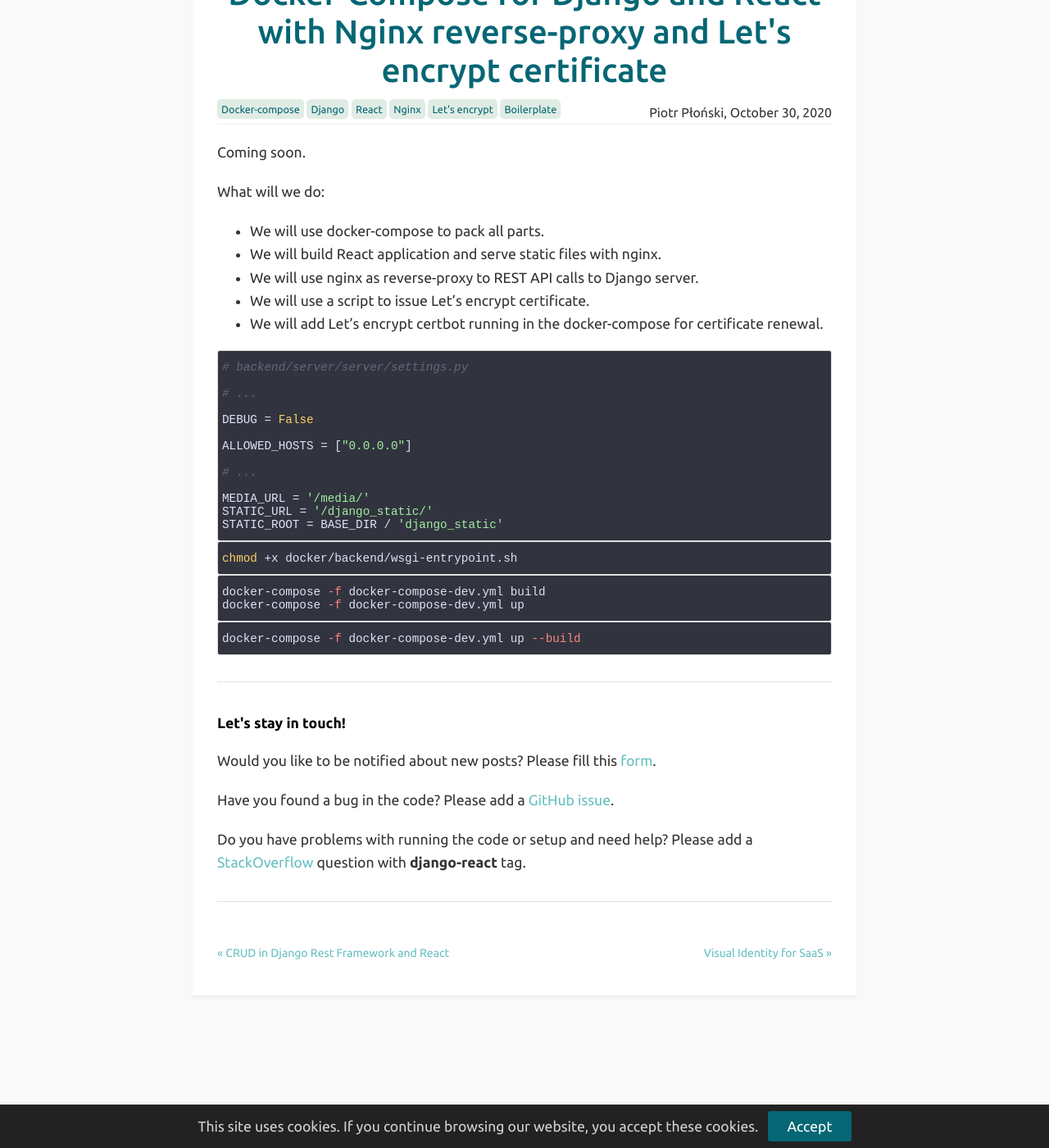
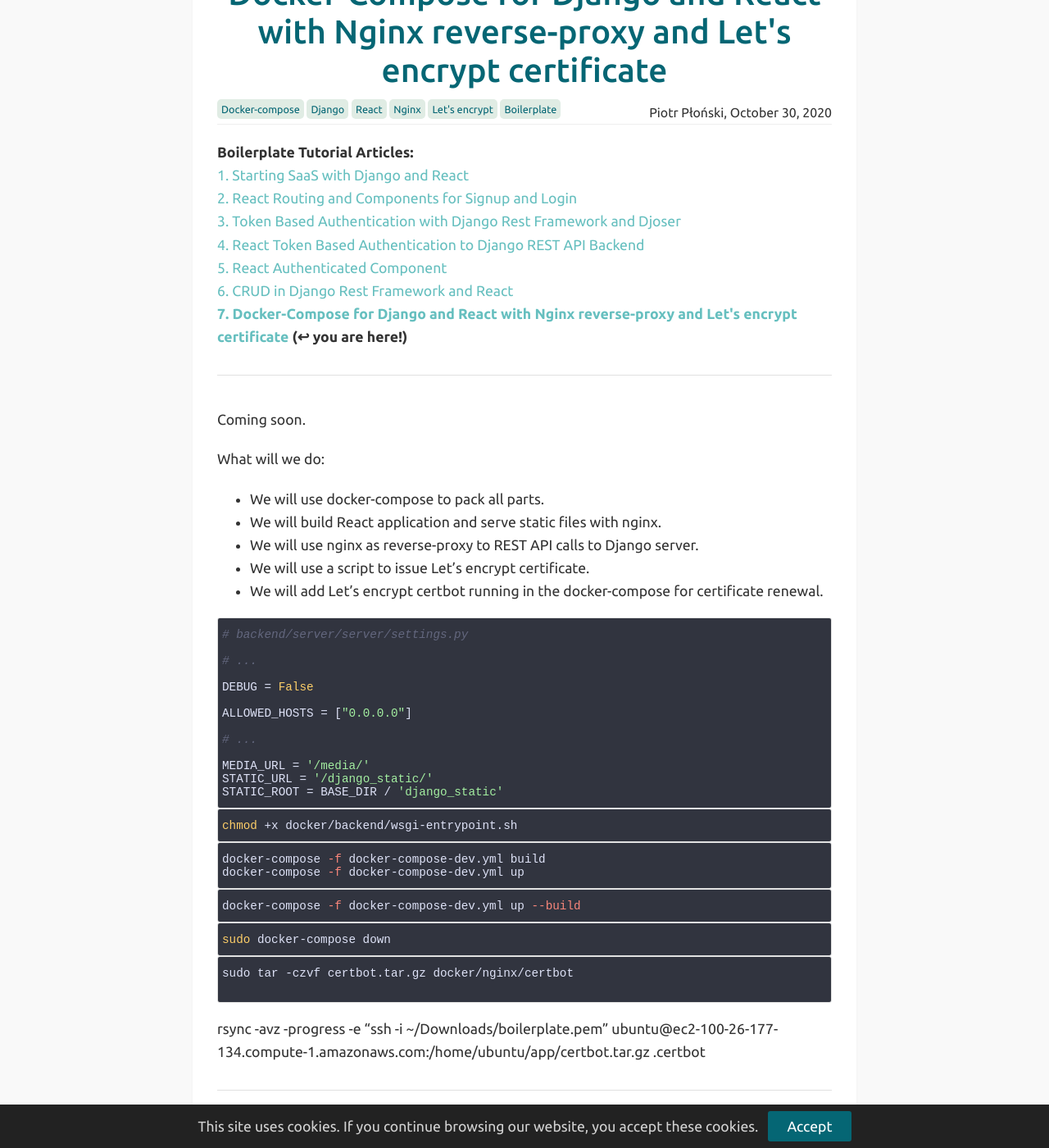
Before and after one commit to 100000000x/website, a Jekyll site: the page built from _posts/2020-10-30-docker-compose-django-react-nginx-let-s-encrypt.md, in a window 1280 px wide and 1400 px high, scrolled down 240 px. Shown: the whole window at 82% size. Built offline with Jekyll 4.4.1, drawn with Linux system fonts in a browser that asks for light colours.

Commit message:
tutorial navigation

````diff
--- /dev/null
+++ b/_includes/tutorial-links.html
@@ -0,0 +1,78 @@
+{% if include.post.categories contains "Boilerplate" %}
+<p>
+	<b>Boilerplate Tutorial Articles:</b><br>
+	{% if include.post.url == "/tutorial/django-react-boilerplate-saas/" %}
+	<b>
+		{% endif %}
+		<a href="/tutorial/django-react-boilerplate-saas/">1. Starting SaaS with Django and React</a>
+		{% if include.post.url == "/tutorial/django-react-boilerplate-saas/" %}
+		(&larrhk; you are here!)
+	</b>
+	{% endif %}
+	<br>
+
+	{% if include.post.url == "/tutorial/react-routing-components-signup-login/" %}
+	<b>
+		{% endif %}
+		<a href="/tutorial/react-routing-components-signup-login/">2. React Routing and Components for Signup and
+			Login</a>
+		{% if include.post.url == "/tutorial/react-routing-components-signup-login/" %}
+		(&larrhk; you are here!)
+	</b>
+	{% endif %}
+	<br>
+
+	{% if include.post.url == "/tutorial/token-based-authentication-django-rest-framework-djoser/" %}
+	<b>
+		{% endif %}
+		<a href="/tutorial/token-based-authentication-django-rest-framework-djoser/">3. Token Based Authentication with
+			Django Rest Framework and Djoser</a>
+		{% if include.post.url == "/tutorial/token-based-authentication-django-rest-framework-djoser/" %}
+		(&larrhk; you are here!)
+	</b>
+	{% endif %}
+	<br>
+
+	{% if include.post.url == "/tutorial/react-token-based-authentication-django/" %}
+	<b>
+		{% endif %}
+		<a href="/tutorial/react-token-based-authentication-django/">4. React Token Based Authentication to Django REST
+			API Backend</a>
+
+		{% if include.post.url == "/tutorial/react-token-based-authentication-django/" %}
+		(&larrhk; you are here!)
+	</b>
+	{% endif %}
+	<br>
+	{% if include.post.url == "/tutorial/react-authenticated-component/" %}
+	<b>
+		{% endif %}
+		<a href="/tutorial/react-authenticated-component/">5. React Authenticated Component</a>
+		{% if include.post.url == "/tutorial/react-authenticated-component/" %}
+		(&larrhk; you are here!)
+	</b>
+	{% endif %}
+	<br>
+
+	{% if include.post.url == "/tutorial/crud-django-rest-framework-react/" %}
+	<b>
+		{% endif %}
+		<a href="/tutorial/crud-django-rest-framework-react/">6. CRUD in Django Rest Framework and React</a>
+		{% if include.post.url == "/tutorial/crud-django-rest-framework-react/" %}
+		(&larrhk; you are here!)
+	</b>
+	{% endif %}
+	<br>
+
+	{% if include.post.url == "/tutorial/docker-compose-django-react-nginx-let-s-encrypt/" %}
+	<b>
+		{% endif %}
+		<a href="/tutorial/docker-compose-django-react-nginx-let-s-encrypt/">7. Docker-Compose for Django and React with
+			Nginx reverse-proxy and Let's encrypt certificate</a>
+		{% if include.post.url == "/tutorial/docker-compose-django-react-nginx-let-s-encrypt/" %}
+		(&larrhk; you are here!)
+	</b>
+	{% endif %}
+</p>
+<hr>
+{% endif %}
--- a/_layouts/default.html
+++ b/_layouts/default.html
@@ -8,7 +8,9 @@
 
 	{% seo %}
 	{% feed_meta %}
-	<meta property="og:image" content="{{ site.baseurl }}/images/django_react_tutorials_saasitive.png">
+
+
+	<meta property="og:image" content="https://saasitive.com/images/django_react_tutorials_saasitive.png">
 
 	<link rel="stylesheet" href="{{ site.baseurl }}/css/screen.css">
 	<link rel="icon" type="image/svg" href="{{ site.baseurl }}/favicon.svg">
--- a/_layouts/post.html
+++ b/_layouts/post.html
@@ -5,6 +5,8 @@
 
 	<h1>{{ page.title }}</h1>
 	{% include post-title.html post=page %}
+
+	{% include tutorial-links.html post=page %}
 
 	<div class="post-content">
 		{{ content }}
--- a/_posts/2020-10-30-docker-compose-django-react-nginx-let-s-encrypt.md
+++ b/_posts/2020-10-30-docker-compose-django-react-nginx-let-s-encrypt.md
@@ -64,3 +64,14 @@
 ```bash
 docker-compose -f docker-compose-dev.yml up --build
 ```
+```bash
+sudo docker-compose down
+```
+
+```
+sudo tar -czvf certbot.tar.gz docker/nginx/certbot
+
+```
+
+
+rsync -avz -progress -e "ssh -i ~/Downloads/boilerplate.pem" ubuntu@ec2-100-26-177-134.compute-1.amazonaws.com:/home/ubuntu/app/certbot.tar.gz .certbot
````
Also changed, not shown: _includes/post-title.html (line endings or trailing spaces).
